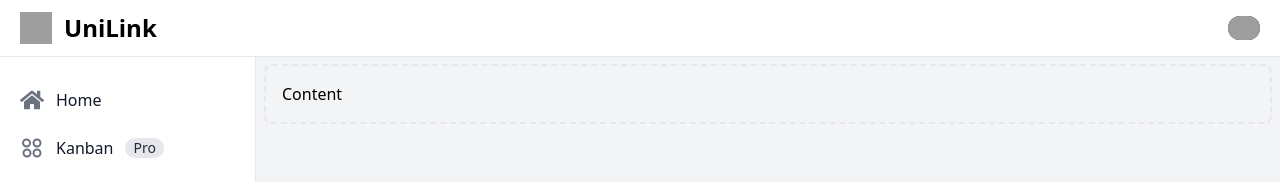
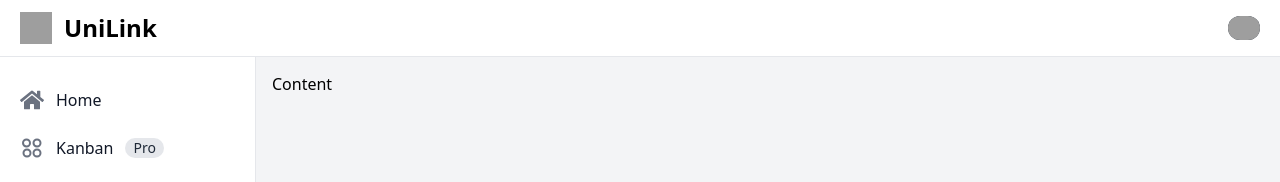
Before and after one commit to ehsan18t/unilink, a Next.js app: page / in a window 1280 px wide. Shown: the top 182 px of the page. Built offline with nearby package versions, Linux system fonts and the light colour scheme; grey boxes are pictures that could not be loaded.

Commit message:
fixed layout for the sidebar

```diff
--- a/app/layout.js
+++ b/app/layout.jsx
@@ -1,3 +1,4 @@
+import { SideBar } from '@/components/nav/SideBar'
 import './globals.css'
 
 export const metadata = {
@@ -8,7 +9,11 @@ export const metadata = {
 export default function RootLayout({ children }) {
   return (
     <html lang="en">
-      <body>{children}</body>
+      <body>
+        <SideBar />
+        {/* Content */}
+        <div className="p-4 sm:ml-64 mt-14">{children}</div>
+      </body>
     </html>
   )
 }
--- a/app/page.js
+++ /dev/null
@@ -1,5 +0,0 @@
-import { SideBar } from '@/components/nav/SideBar'
-
-export default function Home() {
-  return <SideBar />
-}
--- /dev/null
+++ b/app/page.jsx
@@ -0,0 +1,3 @@
+export default function Home() {
+  return <div>Content</div>
+}
--- a/components/nav/SideBar.jsx
+++ b/components/nav/SideBar.jsx
@@ -10,9 +10,10 @@ import Navbar from './Navbar'
 export const SideBar = () => {
   useEffect(() => {
     initAccordions()
-  })
+  }, [])
+
   return (
-    <div className="h-full">
+    <>
       <Navbar />
       <aside
         id="logo-sidebar"
@@ -46,12 +47,6 @@ export const SideBar = () => {
           </ul>
         </div>
       </aside>
-
-      <div className="p-2 sm:ml-64">
-        <div className="p-4 border-2 border-gray-200 border-dashed rounded-lg dark:border-gray-700 mt-14">
-          Content
-        </div>
-      </div>
-    </div>
+    </>
   )
 }
```
